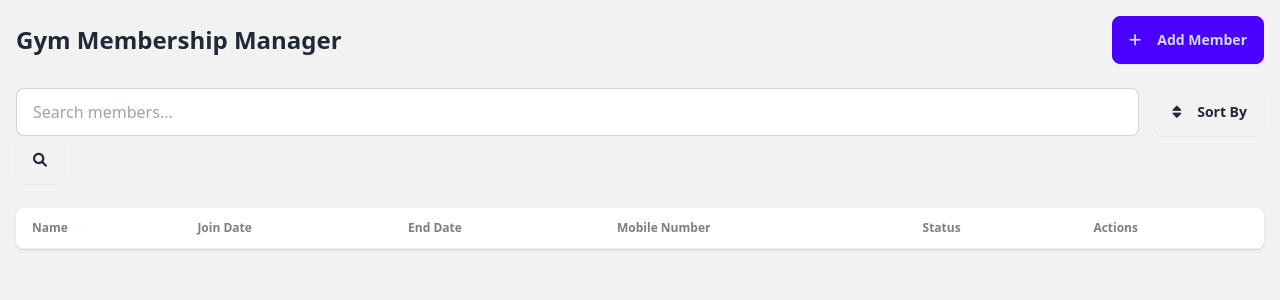
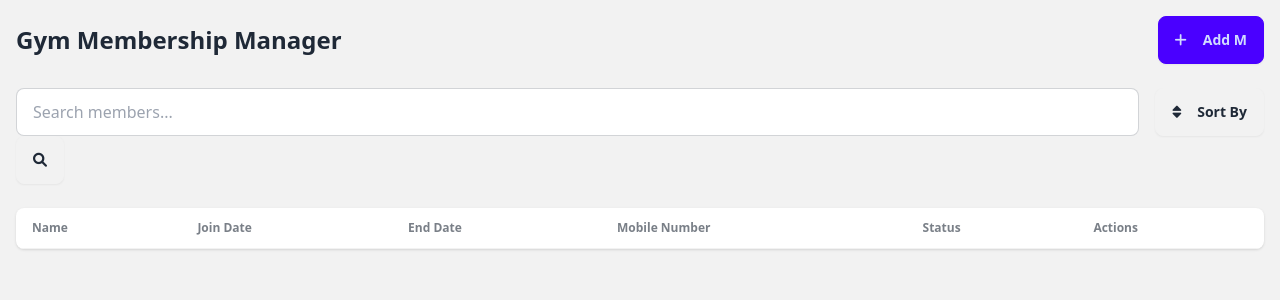
Before and after one commit to Dhaval2234/Gym_Sphere, a Flask app: page / in a window 1280 px wide; the page is wider, and only the part inside the window is pictured. Shown: the top 300 px of that part. Run offline with Flask 3, Linux system fonts and the light colour scheme; lists and menus that the app fills with data are empty; some libraries are stand-ins or nearby versions.

Commit message:
Changed Member

```diff
--- a/templates/index.html
+++ b/templates/index.html
@@ -16,7 +16,7 @@
             <h1 class="text-2xl font-bold">Gym Membership Manager</h1>
             <!-- Add Member Button -->
             <button class="btn btn-primary" onclick="document.getElementById('add_member_modal').showModal()">
-                <i class="fas fa-plus mr-2"></i> Add Member
+                <i class="fas fa-plus mr-2"></i> Add M
             </button>
         </div>
 
```
